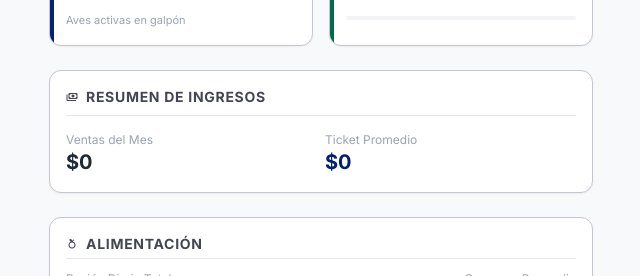
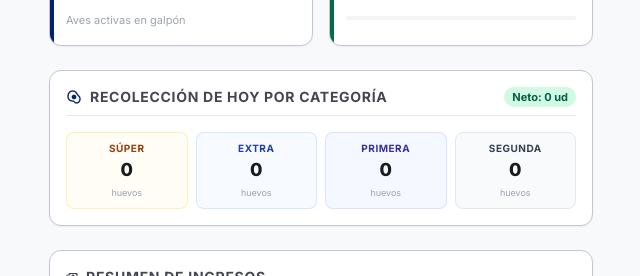
Before and after one commit to Arleking77/codespaces-blank, a React (Vite) app: page / in a window 1280 px wide. Shown: the part 230-506 px from the top of the page, without its empty margins (319-959 px from the left). Built offline with nearby package versions, Linux system fonts and the light colour scheme; no server answers; the database is empty.

Commit message:
Agrega contador de recoleccion diaria por categoria al Dashboard

```diff
--- a/src/App.tsx
+++ b/src/App.tsx
@@ -13,7 +13,6 @@ import PlantelScreen from './screens/PlantelScreen';
 import MetricasScreen from './screens/MetricasScreen';
 
 export default function App() {
-  // Estado para controlar si el cargador de 5 segundos ya terminó
   const [estaCargado, setEstaCargado] = useState<boolean>(false);
   const [activeTab, setActiveTab] = useState<'ventas' | 'produccion' | 'plantel' | 'metricas'>('metricas');
 
@@ -29,6 +28,16 @@ export default function App() {
   const [promedioVenta, setPromedioVenta] = useState<number>(0);
   const [alimentoHoy, setAlimentoHoy] = useState<number>(0);
   const [rankingHuevos, setRankingHuevos] = useState<{ categoria: string; cantidad: number }[]>([]);
+
+  // NUEVO: Estado para almacenar el desglose de huevos recolectados HOY
+  const [produccionHoyCategorias, setProduccionHoyCategorias] = useState({
+    super: 0,
+    extra: 0,
+    primera: 0,
+    segunda: 0,
+    merma: 0,
+    totalNeto: 0
+  });
 
   // Formatos de respaldo automáticos por si la tabla de precios del servidor está vacía
   const formatosRespaldo = [
@@ -97,15 +106,38 @@ export default function App() {
 
       // 3. LOGICA OPERATIVA: Acumulado de recolección y ración de alimento cargado hoy
       const { data: registrosProduccionHoy } = await supabase.from('produccion').select('*').eq('fecha', hoy);
+
       let huevosHoy = 0;
       let kgAlimentoHoy = 0;
+      let acumuladoSuper = 0;
+      let acumuladoExtra = 0;
+      let acumuladoPrimera = 0;
+      let acumuladoSegunda = 0;
+      let acumuladoMerma = 0;
+
       if (registrosProduccionHoy) {
         registrosProduccionHoy.forEach((p: any) => {
           huevosHoy += p.total_huevos_recolectados || 0;
           kgAlimentoHoy += parseFloat(p.alimento_kg) || 0;
+          acumuladoSuper += p.super || 0;
+          acumuladoExtra += p.extra || 0;
+          acumuladoPrimera += p.primera || 0;
+          acumuladoSegunda += p.segunda || 0;
+          acumuladoMerma += p.merma || 0;
         });
       }
+
       setAlimentoHoy(kgAlimentoHoy);
+
+      // Guardar el desglose de categorías de hoy
+      setProduccionHoyCategorias({
+        super: acumuladoSuper,
+        extra: acumuladoExtra,
+        primera: acumuladoPrimera,
+        segunda: acumuladoSegunda,
+        merma: acumuladoMerma,
+        totalNeto: huevosHoy
+      });
 
       // Calcular Tasa Postura real en base al inventario vivo definitivo
       if (huevosHoy > 0 && avesFinales > 0) {
@@ -149,18 +181,15 @@ export default function App() {
     }
   };
 
-  // Escucha activa para refrescar los datos cada vez que se navega por la app
   useEffect(() => {
     cargarTodoElSistema();
     // eslint-disable-next-line react-hooks/exhaustive-deps
   }, [activeTab]);
 
-  // Si no ha terminado de cargar los 5 segundos, muestra la pantalla de carga
   if (!estaCargado) {
     return <WelcomeScreen onFinish={() => setEstaCargado(true)} />;
   }
 
-  // Una vez cargada, renderiza la app habitual
   return (
     <div className="bg-[#f8f9fa] text-[#191c1d] min-h-screen pb-24 font-sans antialiased">
       <Header />
@@ -196,6 +225,7 @@ export default function App() {
             promedioVenta={promedioVenta}
             alimentoHoy={alimentoHoy}
             rankingHuevos={rankingHuevos}
+            produccionHoy={produccionHoyCategorias} // ENVIADO NUEVO ESTADO
             cargarDatos={cargarTodoElSistema}
           />
         )}
--- a/src/screens/MetricasScreen.tsx
+++ b/src/screens/MetricasScreen.tsx
@@ -5,6 +5,14 @@ interface MetricasScreenProps {
   promedioVenta: number;
   alimentoHoy: number;
   rankingHuevos: { categoria: string; cantidad: number }[];
+  produccionHoy: {
+    super: number;
+    extra: number;
+    primera: number;
+    segunda: number;
+    merma: number;
+    totalNeto: number;
+  };
   cargarDatos: () => void;
 }
 
@@ -15,10 +23,10 @@ export default function MetricasScreen({
   promedioVenta,
   alimentoHoy,
   rankingHuevos,
+  produccionHoy,
   cargarDatos,
 }: MetricasScreenProps) {
 
-  // Gramos consumidos por ave (Fórmula técnica estándar)
   const gramosPorAve = totalAvesActivas > 0 ? Math.round((alimentoHoy * 1000) / totalAvesActivas) : 0;
 
   return (
@@ -39,7 +47,6 @@ export default function MetricasScreen({
 
       {/* BLOQUE 1: OPERACIONES VIVAS */}
       <div className="grid grid-cols-2 gap-4">
-        {/* Tarjeta Plantel */}
         <div className="bg-white border border-[#c5c5d3] rounded-xl p-4 shadow-sm relative overflow-hidden">
           <div className="absolute top-0 left-0 w-1 h-full bg-[#00236f]"></div>
           <span className="text-xs font-semibold text-gray-500 block mb-1">Plantel Vivo</span>
@@ -47,7 +54,6 @@ export default function MetricasScreen({
           <p className="text-[11px] text-gray-400 mt-1">Aves activas en galpón</p>
         </div>
 
-        {/* Tarjeta Tasa Postura */}
         <div className="bg-white border border-[#c5c5d3] rounded-xl p-4 shadow-sm relative overflow-hidden">
           <div className="absolute top-0 left-0 w-1 h-full bg-[#006c49]"></div>
           <span className="text-xs font-semibold text-gray-500 block mb-1">Tasa de Postura</span>
@@ -56,6 +62,60 @@ export default function MetricasScreen({
             <div className="h-full bg-[#006c49] rounded-full" style={{ width: `${tasaPostura}%` }}></div>
           </div>
         </div>
+      </div>
+
+      {/* NUEVO BLOQUE: RECOLECCIÓN DE HOY DESGLOSADA POR CATEGORÍA */}
+      <div className="bg-white border border-[#c5c5d3] rounded-xl p-4 shadow-sm space-y-3">
+        <div className="flex justify-between items-center border-b pb-2">
+          <h3 className="text-sm font-bold text-[#444651] uppercase tracking-wider flex items-center gap-2">
+            <span className="material-symbols-outlined text-base text-[#00236f]">egg_alt</span>
+            Recolección de Hoy por Categoría
+          </h3>
+          <span className="bg-emerald-100 text-emerald-800 text-[11px] font-bold px-2 py-0.5 rounded-full">
+            Neto: {produccionHoy.totalNeto} ud
+          </span>
+        </div>
+
+        <div className="grid grid-cols-2 sm:grid-cols-4 gap-2 pt-1">
+          {/* Súper */}
+          <div className="bg-amber-50/50 border border-amber-200/60 rounded-lg p-2 text-center">
+            <span className="text-[10px] font-bold text-amber-800 block uppercase tracking-wider">Súper</span>
+            <span className="text-lg font-extrabold text-[#191c1d]">{produccionHoy.super}</span>
+            <span className="text-[9px] text-gray-400 block mt-0.5">huevos</span>
+          </div>
+
+          {/* Extra */}
+          <div className="bg-blue-50/50 border border-blue-200/60 rounded-lg p-2 text-center">
+            <span className="text-[10px] font-bold text-blue-800 block uppercase tracking-wider">Extra</span>
+            <span className="text-lg font-extrabold text-[#191c1d]">{produccionHoy.extra}</span>
+            <span className="text-[9px] text-gray-400 block mt-0.5">huevos</span>
+          </div>
+
+          {/* Primera */}
+          <div className="bg-indigo-50/50 border border-indigo-200/60 rounded-lg p-2 text-center">
+            <span className="text-[10px] font-bold text-indigo-800 block uppercase tracking-wider">Primera</span>
+            <span className="text-lg font-extrabold text-[#191c1d]">{produccionHoy.primera}</span>
+            <span className="text-[9px] text-gray-400 block mt-0.5">huevos</span>
+          </div>
+
+          {/* Segunda */}
+          <div className="bg-slate-50 border border-slate-200 rounded-lg p-2 text-center">
+            <span className="text-[10px] font-bold text-slate-700 block uppercase tracking-wider">Segunda</span>
+            <span className="text-lg font-extrabold text-[#191c1d]">{produccionHoy.segunda}</span>
+            <span className="text-[9px] text-gray-400 block mt-0.5">huevos</span>
+          </div>
+        </div>
+
+        {/* Alerta de Merma */}
+        {produccionHoy.merma > 0 && (
+          <div className="flex justify-between items-center bg-red-50 border border-red-100 rounded-lg px-3 py-1.5 text-xs text-red-700 mt-1">
+            <span className="flex items-center gap-1.5 font-semibold">
+              <span className="material-symbols-outlined text-sm">dangerous</span>
+              Mermas/Rotas registradas hoy:
+            </span>
+            <span className="font-extrabold">{produccionHoy.merma} unidades</span>
+          </div>
+        )}
       </div>
 
       {/* BLOQUE 2: COMERCIAL */}
```
